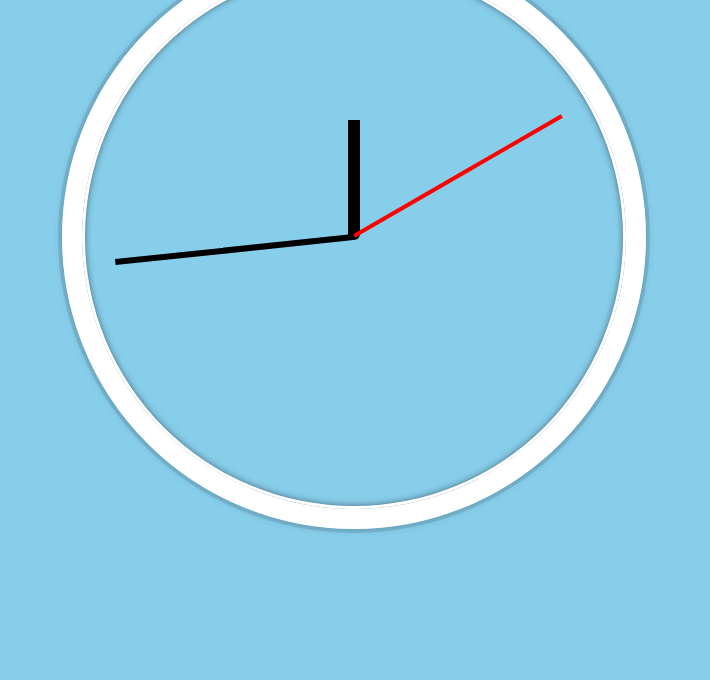
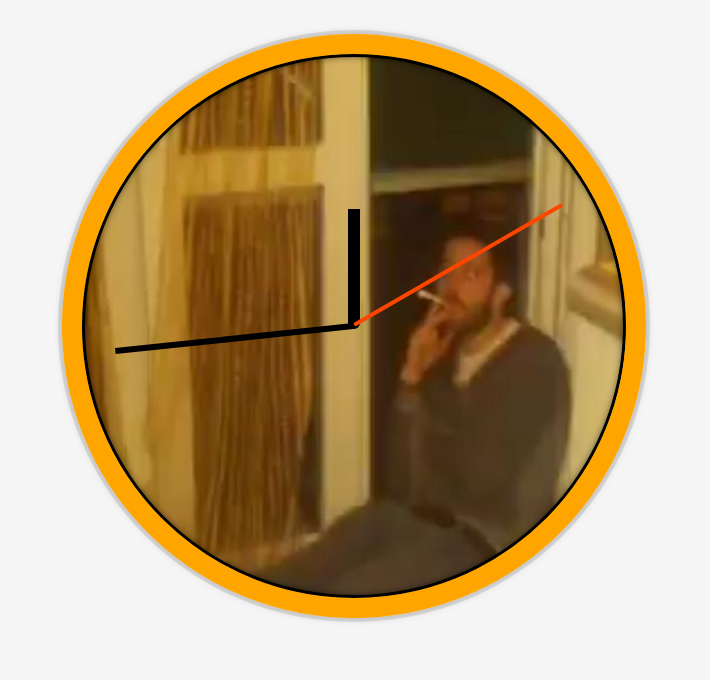
Before and after one commit to matteocuoco/clock, a plain HTML site: page index.html in a window 1280 px wide. Shown: the part 171-851 px from the top of the page, without its empty margins (286-996 px from the left). Before the commit the page ends 816 px from the top, so only its background shows below. Drawn offline with Linux system fonts and the light colour scheme.

Commit message:
With Image and click working

```diff
--- a/index.html
+++ b/index.html
@@ -5,10 +5,13 @@
     <meta name="viewport" content="width=device-width, initial-scale=1.0">
     <meta http-equiv="X-UA-Compatible" content="ie=edge">
     <link rel="stylesheet" href="style.css">
+    <link href="https://fonts.googleapis.com/css?family=Pacifico" rel="stylesheet">
     <title>JS Clock</title>
 </head>
 <body>
 
+
+    <h1>It's time to have FAN!</h1>
     <div class="clock">
         <div class="clock-face">
             <div class="hand hour-hand"></div>
--- a/style.css
+++ b/style.css
@@ -1,12 +1,11 @@
 html {
-    background-color: skyblue;
+    background-color: whitesmoke;
     text-align: center;
 }
 
 body {
     font-size: 2rem;
-    display: flex;
-    flex: 1;
+    font-family: 'Pacifico', cursive;
     min-height: 100vh;
     align-items: center;
 }
@@ -14,16 +13,18 @@ body {
 .clock {
     width: 30rem;
     height: 30rem;
-    border: 20px solid white;
+    border: 20px solid orange;
     border-radius: 50%;
     margin: 50px auto;
     position: relative;
     padding: 2rem;
     box-shadow:
         0 0 0px 4px rgba(0,0,0,0.1),
-        inset 0 0 0 3px white,
+        inset 0 0 0 3px black,
         inset 0 0 10px black,
         0 0 10px rgba(0,0,0,0.2);
+    background: url(img.jpeg);
+    background-position-y: 50%;
 }
 
 .clock-face {
@@ -53,6 +54,6 @@ body {
 }
 
 .second-hand {
-    background-color: red;
+    background-color: orangered;
     height: 4px;
 }
```
Also changed, not shown: img.jpeg (added).
